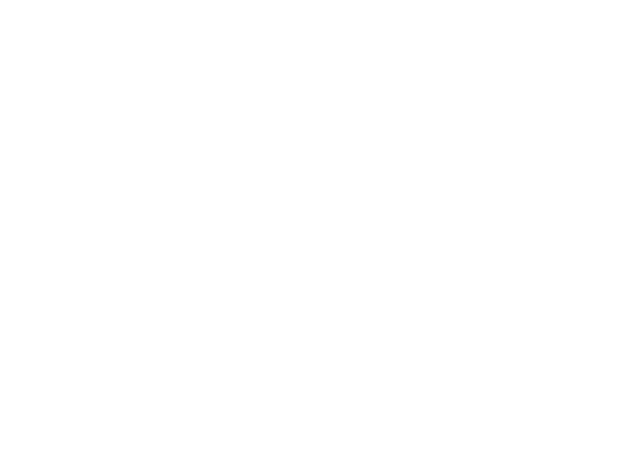
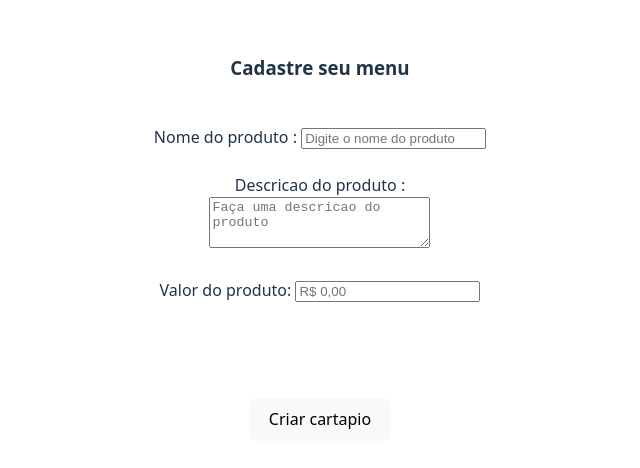
Before and after one commit to jpdias21/Sistema-de-restaurante, a React (Vite) app in the folder FrondEnd/: page /CreateMenu in a window 1280 px wide. Before the commit this address had no page. Shown: the part 162-630 px from the top of the page, without its empty margins (320-960 px from the left). Built offline with nearby package versions, Linux system fonts and the light colour scheme.

Commit message:
19/07/2025 6 horas criando o menu e pesquisando como fazer o menu em pdf

```diff
--- a/FrondEnd/package.json
+++ b/FrondEnd/package.json
@@ -14,6 +14,7 @@
     "jwt-decode": "^4.0.0",
     "react": "^19.1.0",
     "react-dom": "^19.1.0",
+    "react-number-format": "^5.4.4",
     "react-router-dom": "^7.6.3",
     "react-spinners": "^0.17.0",
     "sass": "^1.89.2"
--- a/FrondEnd/src/Pages/App.tsx
+++ b/FrondEnd/src/Pages/App.tsx
@@ -6,11 +6,17 @@ import Login from '../components/Atoms/Login'
 import Dashboard from '../components/Atoms/Dashboard'
 import ProtectedRoute from '../components/Atoms/ProtectedRoute'
 /// restaurant
-import Restaurant from '../components/Atoms/restaurant/restaurant'
+import Restaurant from '../components/Atoms/restaurant/Restaurant'
 import CreateRestaurant from '../components/Atoms/restaurant/CreateRestaurant'
 import ReadRestaurant from '../components/Atoms/restaurant/ReadRestaurant'
 import UpdateRestaurant from '../components/Atoms/restaurant/UpdateRestaurant'
 import DeleteRestaurant from '../components/Atoms/restaurant/DeleteRestaurant'
+
+//menu
+import Menu from '../components/Atoms/menu/Menu'
+import CreateMenu from '../components/Atoms/menu/CreateMenu'
+
+
 //About
 import GoOut from '../components/Atoms/GoOut'
 import Home from '../components/Atoms/Home'
@@ -27,10 +33,14 @@ function App() {
           <Route path='/UpdateRestaurant' element={<UpdateRestaurant/>}/>
           <Route path='/DeleteRestaurant ' element={<DeleteRestaurant />}/>
 
-          <Route path='/GoOut' element={<GoOut/>}/>
-          <Route path='/' element={<Home/>}/>
-          <Route path='/Dashboard' element={<Dashboard/>}/>
-          <Route path='/Restaurant' element={<Restaurant/>}/>
+          <Route path='/Menu' element={<Menu/>}/>
+          <Route path='/CreateMenu' element={<CreateMenu/>}/>
+
+
+
+          <Route path='/' element={<ProtectedRoute><Home/></ProtectedRoute>}/>
+          <Route path='/Dashboard' element={<ProtectedRoute><Dashboard/></ProtectedRoute>}/>
+          <Route path='/Restaurant' element={<ProtectedRoute><Restaurant/></ProtectedRoute>}/>
           <Route path='/GoOut' element={<ProtectedRoute><GoOut/></ProtectedRoute>}/>
 
 
@@ -39,6 +49,10 @@ function App() {
           <Route path='/readRestaurant' element={<ProtectedRoute><ReadRestaurant/></ProtectedRoute>}/>
           <Route path='/DeleteRestaurant' element={<ProtectedRoute><DeleteRestaurant/></ProtectedRoute>}/>
 
+
+          <Route path='/Menu' element={<ProtectedRoute><Menu/></ProtectedRoute>}/>
+          <Route path='/CreateMenu' element={<ProtectedRoute><CreateMenu/></ProtectedRoute>}/>
+
       </Routes>
     </BrowserRouter>
     </>
--- a/FrondEnd/src/components/Atoms/ProtectedRoute.tsx
+++ b/FrondEnd/src/components/Atoms/ProtectedRoute.tsx
@@ -1,5 +1,6 @@
 import type { JSX } from "react";
 import { Navigate } from "react-router-dom";
+import { jwtDecode } from "jwt-decode";
 
 interface ProtectedRoutesProps{
     children : JSX.Element
@@ -7,12 +8,30 @@ interface ProtectedRoutesProps{
 
 function ProtectedRoute({children} : ProtectedRoutesProps){
 
-
     const token = localStorage.getItem('token')
 
+
     if(!token){
+
+
         return <Navigate to="/Login" />
     }
+
+
+    if(token.split('.').length !== 3){
+        localStorage.removeItem('token')
+        return <Navigate to="/Login" />
+    }
+
+
+
+    const decoded: any = jwtDecode(token)
+    if (decoded.exp < Date.now() / 86400) {
+
+        return <Navigate to="/Login" />
+    }
+
+
     return children
 }
 
--- a/FrondEnd/src/components/Atoms/SideBar.tsx
+++ b/FrondEnd/src/components/Atoms/SideBar.tsx
@@ -15,6 +15,20 @@ function SidebarMenu() {
     setIsOpen(false); // fecha o menu após clique
   };
 
+  const Dashboard = () => {
+    navigate('/Dashboard')
+    setIsOpen(false);
+  }
+
+  const Restaurant = () => {
+    navigate('/Restaurant')
+    setIsOpen(false);
+  }
+
+    const GoOut = () => {
+    navigate('/GoOut')
+    setIsOpen(false);
+  }
   return (
     <div>
       {/* Ícone do menu (hambúrguer) */}
@@ -32,9 +46,10 @@ function SidebarMenu() {
           padding: '1rem',
           zIndex: 1000
         }}>
-          <p onClick={() => handleNavigation('/Dashboard')}>🏠 Home</p>
-          <p onClick={() => handleNavigation('/restaurant')}>🍽 Restaurantes</p>
-          <p onClick={() => handleNavigation('/GoOut')}>🚪 Sair</p>
+          <p onClick={Dashboard}>🏠 Home</p>
+          <p onClick={Restaurant}>🍽 Restaurantes</p>
+          <p onClick={() => handleNavigation('/Menu')}>📋 Cardapio</p>
+          <p onClick={GoOut}>🚪 Sair</p>
         </div>
       )}
     </div>
--- /dev/null
+++ b/FrondEnd/src/components/Atoms/menu/CreateMenu.tsx
@@ -0,0 +1,62 @@
+import React, { useState } from 'react'
+import { NumericFormat } from 'react-number-format'
+import axios from 'axios'
+
+function CreateMenu() {
+  const [name, SetName] = useState<string>('')
+  const [description, SetDescriptioon] = useState<string>('')
+  const [valor, SetValor] = useState<number | null>(null)
+
+
+  const HandleSubmit = (event : any) => {
+    event.preventDefault
+
+      try {
+        const response = axios.post('', {
+
+        })
+      } catch (error) {
+
+      }
+  }
+
+  return (
+   <>
+   <div >
+    <h3>Cadastre seu menu</h3>
+    <br />
+    <form>
+      <label>Nome do produto : </label>
+      <input type="text" value={name} placeholder='Digite o nome do produto' onChange={(event) => SetName(event.target.value)}  required/>
+      <br /><br />
+       <label>Descricao do produto : </label>
+       <br />
+      <textarea
+            value={description} rows={3} cols={25} maxLength={100} placeholder='Faça uma descricao do produto' onChange={(event) => SetDescriptioon(event.target.value)}
+            />
+      <br /><br />
+      <label>Valor do produto: </label>
+        <NumericFormat
+      value={valor}
+      onValueChange={(values) =>{
+    SetValor(values.floatValue || null)
+  }}
+      thousandSeparator="."
+      decimalSeparator=","
+      prefix="R$ "
+      decimalScale={2}
+      fixedDecimalScale
+      allowNegative={false}
+      placeholder="R$ 0,00"
+/>
+        <br /><br />
+      <br /><br />
+      <br />
+      <button onClick={HandleSubmit}>Criar cartapio</button>
+    </form>
+   </div>
+   </>
+  )
+}
+
+export default CreateMenu
--- /dev/null
+++ b/FrondEnd/src/components/Atoms/menu/Menu.tsx
@@ -0,0 +1,27 @@
+import React from 'react'
+import { useNavigate } from 'react-router-dom'
+function Menu() {
+
+    const navigate = useNavigate()
+
+    const createMenu = () => {
+        navigate('/CreateMenu')
+    }
+  return (
+    <>
+    <br />
+    <button onClick={createMenu}>Cadastrar menu do restaurante</button>
+    <br />
+    <br />
+    <button>Ver dados do menu</button>
+    <br />
+    <br />
+    <button>Atualizar menu</button>
+    <br />
+    <br />
+    <button>Apagar menu</button>
+    </>
+  )
+}
+
+export default Menu
```
Also changed, not shown: 1 other file (tests, documents, lock files or other folders).
